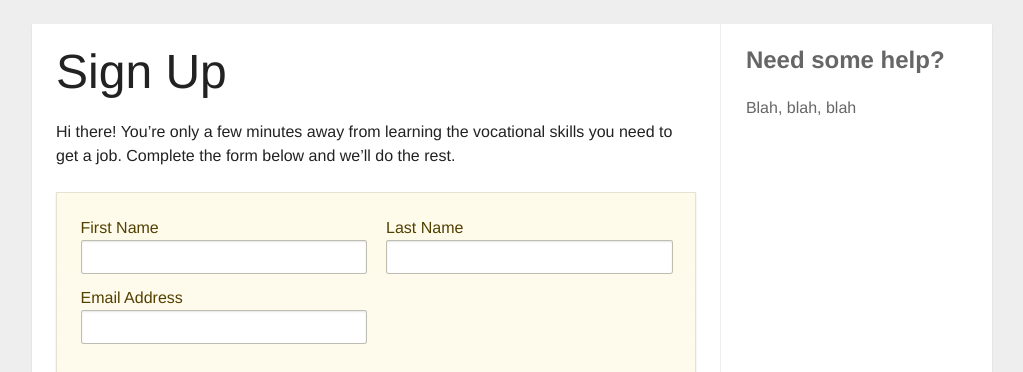
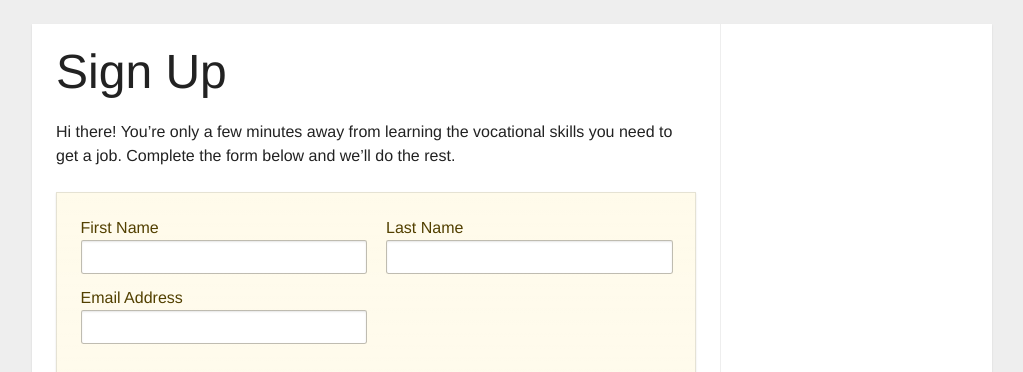
Before and after one commit to daneden/serious-games, a PHP site: page /signup in a window 1280 px wide. Shown: the part 48-420 px from the top of the page, without its empty margins (128-1151 px from the left). Run offline with PHP 8.4, Linux system fonts and the light colour scheme; some libraries are stand-ins or nearby versions.

Commit message:
Update signup.php

```diff
--- a/signup.php
+++ b/signup.php
@@ -94,10 +94,10 @@
 				</div>
 			</form>
 		</div>
-		<div class="sidebar secondary-col island">
+		<!-- <div class="sidebar secondary-col island">
 			<h2>Need some help?</h2>
 			<p>Blah, blah, blah</p>
-		</div>
+		</div> -->
 	</div>
 </div>
 <?php require_once('inc/footer.php'); ?>
```
